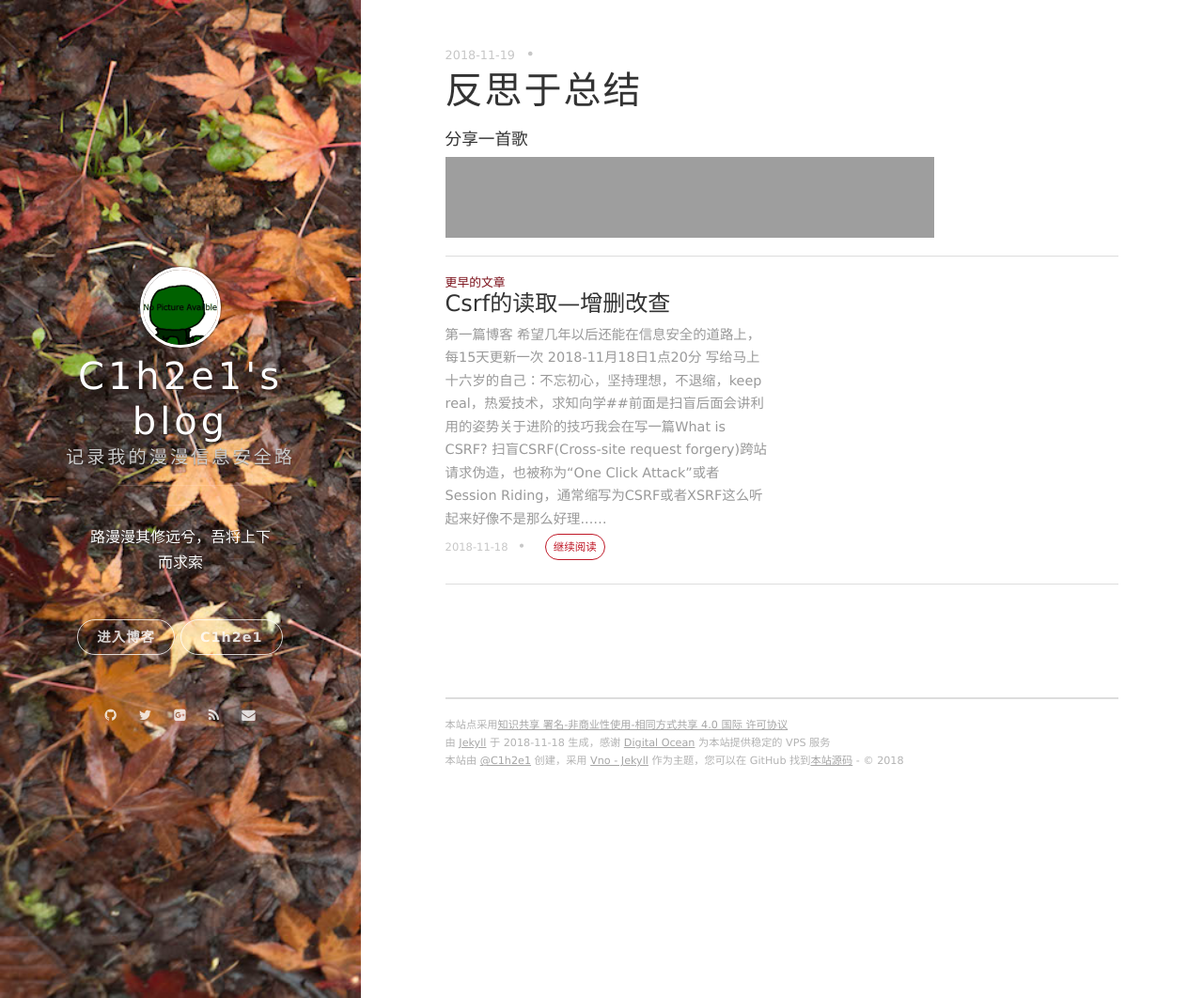
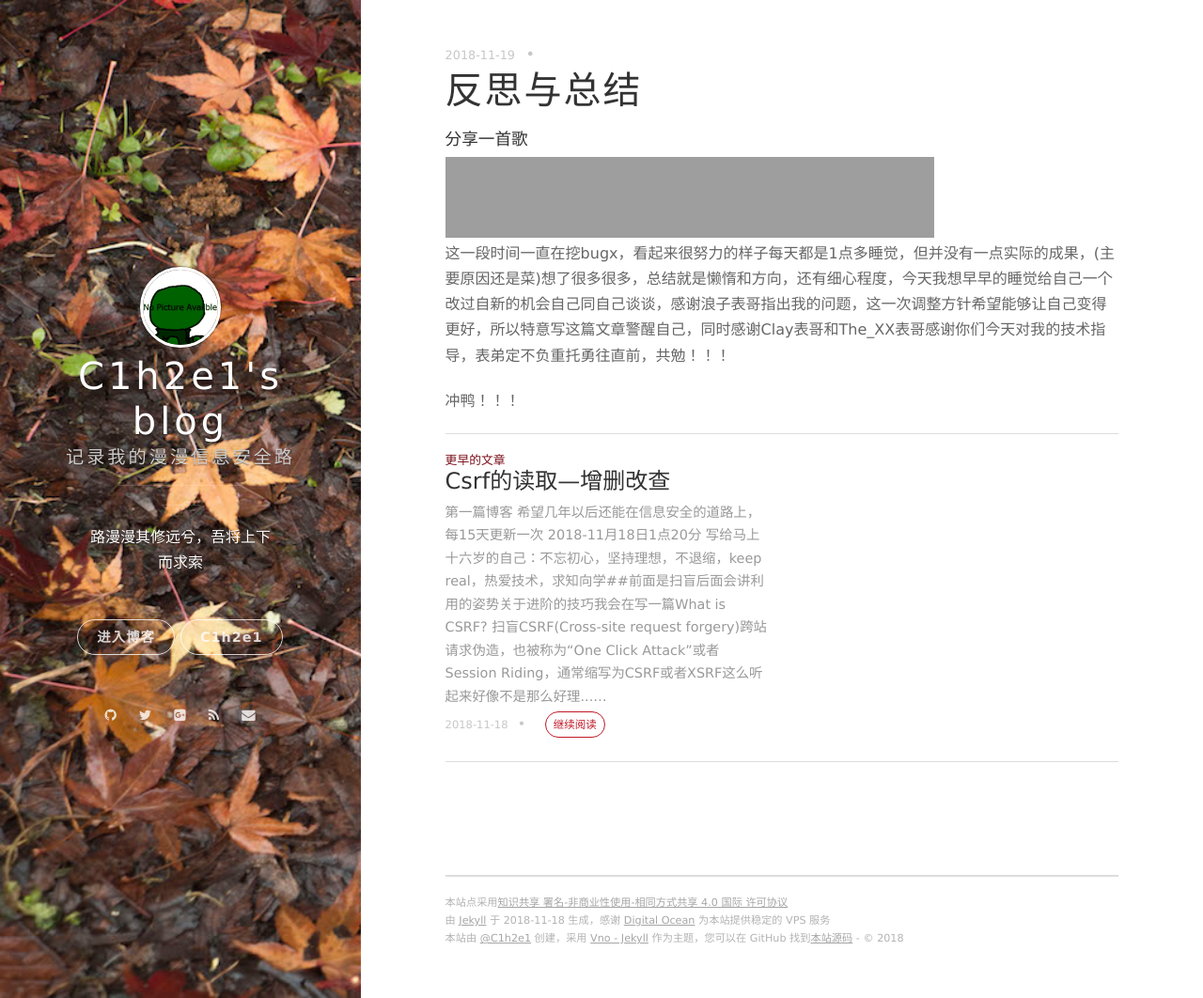
Before and after one commit to C1h2e1/c1h2e1.github.io, a Jekyll site: the page built from _posts/2018-11-18-对漏洞挖掘的反思.markdown, in a window 1280 px wide and 1062 px high. Shown: the whole window at 94% size. Built offline with Jekyll 4.4.1, drawn with Linux system fonts in a browser that asks for light colours; nearby versions of some CDN libraries; comment, search, counter and statistics services are not loaded; grey boxes are pictures that could not be loaded.

Commit message:
Update 2018-11-18-对漏洞挖掘的反思.markdown

```diff
--- a/_posts/2018-11-18-对漏洞挖掘的反思.markdown
+++ b/_posts/2018-11-18-对漏洞挖掘的反思.markdown
@@ -1,7 +1,11 @@
 ---
 layout: post
-title:  反思于总结
+title:  反思与总结
 date: 2018-11-19 10:28:24.000000000 +08:00
 ---
 #### 分享一首歌
-<iframe frameborder="no" border="0" marginwidth="0" marginheight="0" width=520 height=86 src="//music.163.com/outchain/player?type=2&id=524149464&auto=0&height=66"></iframe>
+<iframe frameborder="no" border="0" marginwidth="0" marginheight="0" width="520" height="86" src="//music.163.com/outchain/player?type=2&id=524149464&auto=0&height=66"></iframe>
+
+这一段时间一直在挖bugx，看起来很努力的样子每天都是1点多睡觉，但并没有一点实际的成果，(主要原因还是菜)想了很多很多，总结就是懒惰和方向，还有细心程度，今天我想早早的睡觉给自己一个改过自新的机会自己同自己谈谈，感谢浪子表哥指出我的问题，这一次调整方针希望能够让自己变得更好，所以特意写这篇文章警醒自己，同时感谢Clay表哥和The_XX表哥感谢你们今天对我的技术指导，表弟定不负重托勇往直前，共勉！！！
+
+冲鸭！！！
```
